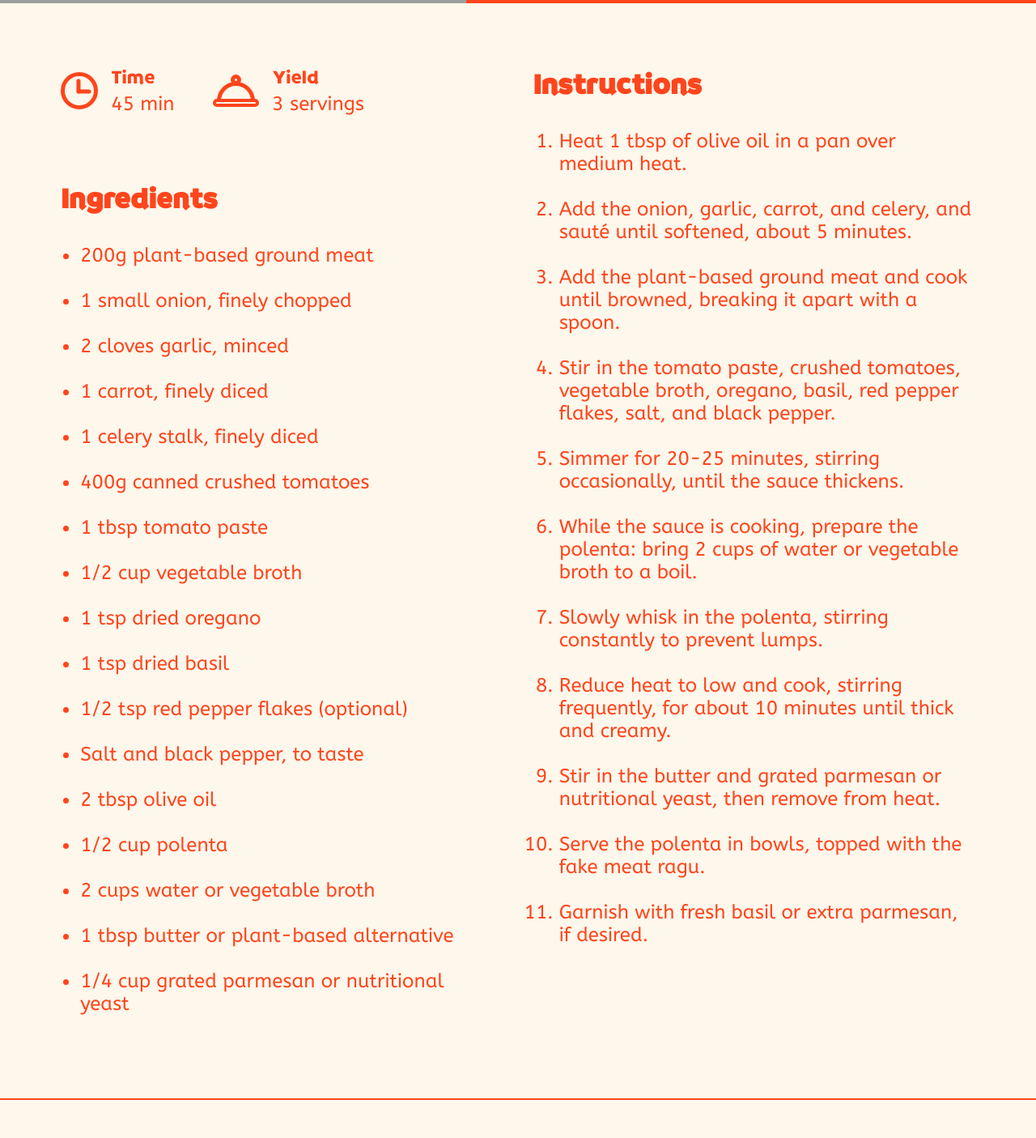
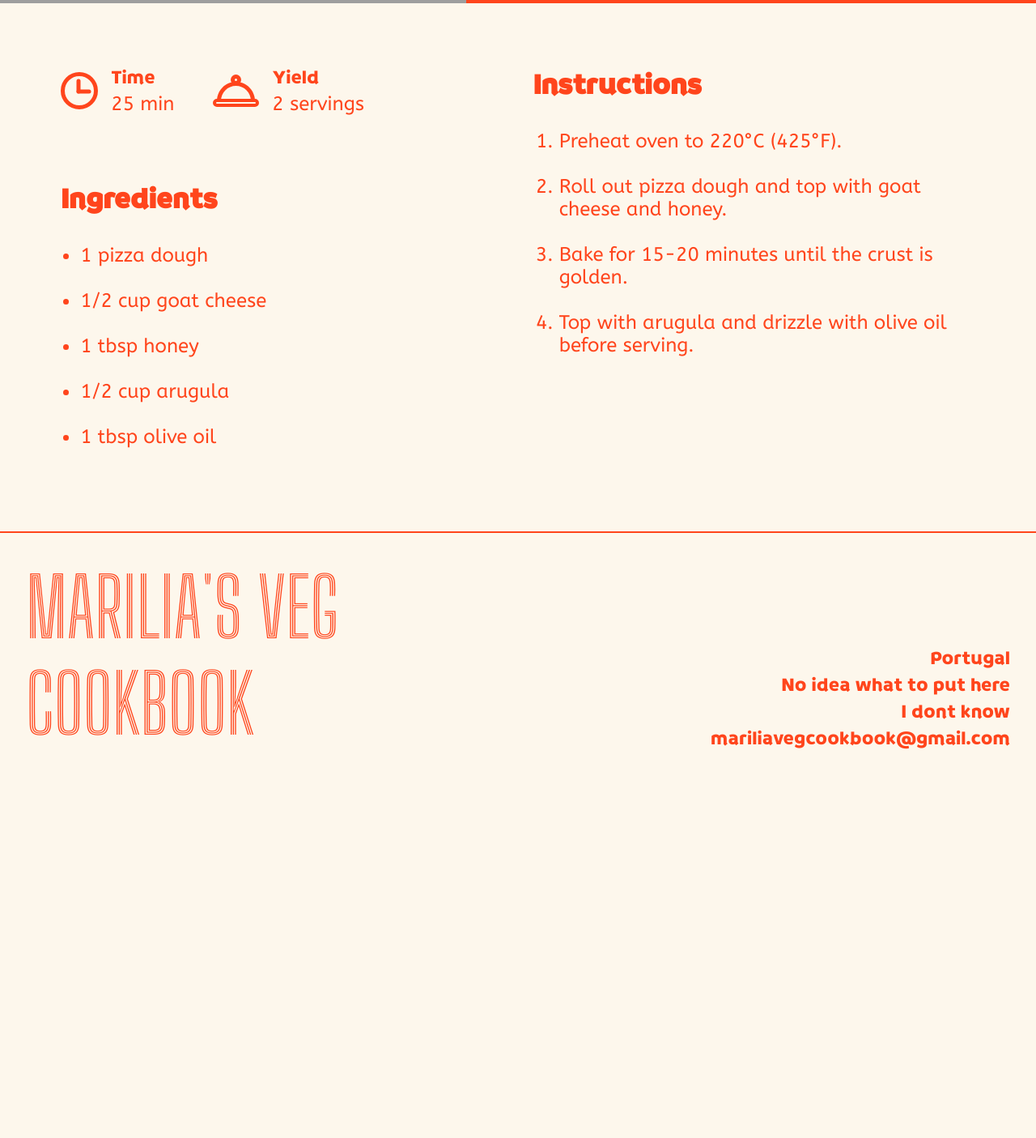
Before and after one commit to MariliaNewton/marilias-veg-cookbook, a React (Vite) app: page /recipes/15 in a window 1280 px wide. Shown: the part 732-2137 px from the top of the page at 81% size. After the commit the page ends 1692 px from the top, so only its background shows below. Built offline with nearby package versions, Linux system fonts and the light colour scheme; grey boxes are pictures that could not be loaded.

Commit message:
Add search functionality

```diff
--- a/src/components/latestRecipes.jsx
+++ b/src/components/latestRecipes.jsx
@@ -2,6 +2,7 @@ import previousUrl from "../assets/images/previous.svg";
 import nextUrl from "../assets/images/next.svg";
 import { fetchRecipes } from "../utils/fetchFunctions";
 import { useEffect, useState } from "react";
+import { Link } from "react-router-dom";
 
 export default function LatestRecipes() {
   const [lastRecipes, setLastRecipes] = useState([]);
@@ -31,11 +32,13 @@ export default function LatestRecipes() {
       <div className="recipes-thumbnail-container">
         {lastRecipes.map((recipe) => (
           <div key={recipe.id}>
-            <img src={recipe.imageUrl} alt="" />
-            <h3>{recipe.name}</h3>
-            <div className="latest-recipes-tag">
-              {recipe.category.toUpperCase()}
-            </div>
+            <Link to={`recipes/${recipe.id}`}>
+              <img src={recipe.imageUrl} alt="" />
+              <h3>{recipe.name}</h3>
+              <div className="latest-recipes-tag">
+                {recipe.category.toUpperCase()}
+              </div>
+            </Link>
           </div>
         ))}
       </div>
--- a/src/components/menu.jsx
+++ b/src/components/menu.jsx
@@ -1,17 +1,8 @@
 import menuBgUrl from "../assets/images/menu-bg.svg";
 import closeMenuUrl from "../assets/images/close-menu.svg";
-import searchMenuUrl from "../assets/images/search-menu.svg";
 import { Link } from "react-router-dom";
 
-export default function Menu({ handleClick, ref }) {
-  const testFetchCategories = [
-    "All",
-    "Breakfast",
-    "Dinner",
-    "Sweet",
-    "Protein",
-  ];
-
+export default function Menu({ handleClick }) {
   return (
     <div className="menu">
       <img src={menuBgUrl} alt="" />
@@ -22,19 +13,19 @@ export default function Menu({ handleClick, ref }) {
         <div className="menu-search">
           <input type="text" name="" id="" />
         </div>
-        <Link to="/recipes" onClick={handleClick}>
+        <Link to="/recipes/?filter=all" onClick={handleClick}>
           All recipes
         </Link>
-        <Link to="/recipes" onClick={handleClick}>
+        <Link to="/recipes/?filter=main" onClick={handleClick}>
           Main dishes
         </Link>
-        <Link to="/recipes" onClick={handleClick}>
+        <Link to="/recipes/?filter=breakfast" onClick={handleClick}>
           Breakfast
         </Link>
-        <Link to="/recipes" onClick={handleClick}>
+        <Link to="/recipes/?filter=sweet" onClick={handleClick}>
           Sweet
         </Link>
-        <Link to="/recipes" onClick={handleClick}>
+        <Link to="/recipes/?filter=vegan" onClick={handleClick}>
           Vegan
         </Link>
       </div>
--- a/src/index.css
+++ b/src/index.css
@@ -216,6 +216,11 @@ header > nav {
   margin: 1rem 0.25rem;
 }
 
+.recipes-thumbnail-container a {
+  text-decoration: none;
+  color: var(--blue);
+}
+
 .latest-recipes-tag {
   z-index: 100;
   background-color: var(--orange);
@@ -351,18 +356,18 @@ footer a {
   font-size: 1.5rem;
 }
 
-.filtered-recipes-page {
+.recipes-page {
   padding: 2rem 4.7rem;
 }
 
-.filtered-recipes-page a {
+.recipes-page a {
   text-decoration: none;
   color: var(--blue);
   /*font-family: "Braah One"; */
   /* font-size: 1.5rem; */
 }
 
-.filtered-recipes-page h1 {
+.recipes-page h1 {
   font-size: 6.25rem;
   font-family: "Big Shoulders Inline Display";
   font-weight: 400;
@@ -370,7 +375,7 @@ footer a {
   margin: 0 0 2rem 0;
 }
 
-.filtered-recipes-page > div {
+.recipes-page > div {
   display: grid;
   gap: 3.5rem;
   grid-template-columns: repeat(auto-fill, minmax(18.25rem, 1fr));
@@ -378,14 +383,26 @@ footer a {
   color: var(--blue);
 }
 
-.filtered-recipes-page img {
+div.recipes-no-results {
+  display: inline-block;
+  justify-items: left;
+  width: 100%;
+}
+
+div.recipes-no-results h2 {
+  color: var(--orange);
+  max-width: 100%;
+  text-align: left;
+}
+
+.recipes-page img {
   height: 20.75rem;
   width: 18.25rem;
   object-fit: cover;
   border-radius: 1.6rem;
 }
 
-.filtered-recipes-page h2 {
+.recipes-page h2 {
   margin: 1rem 0.25rem;
   max-width: 18.25rem;
   text-align: center;
--- a/src/pages/Recipe.jsx
+++ b/src/pages/Recipe.jsx
@@ -1,58 +1,31 @@
 import recipeHeaderBgUrl from "../assets/images/recipe-header-bg.svg";
 import recipeTime from "../assets/images/time.svg";
 import recipeServings from "../assets/images/servings.svg";
+import { fetchRecipe } from "../utils/fetchFunctions";
+import { useParams } from "react-router-dom";
+import { useEffect, useState } from "react";
 
 export default function Recipe() {
-  const testFetchRecipe = {
-    id: 1,
-    name: "Fake Meat Ragu & Polenta",
-    category: "main",
-    imageUrl: "/testLatestRecipes/fakeMeatRagu.jpg",
-    time: "45 min",
-    servings: 3,
-    tags: ["vegan", "comfort food", "gluten-free"],
-    difficulty: "Easy",
-    ingredients: [
-      "200g plant-based ground meat",
-      "1 small onion, finely chopped",
-      "2 cloves garlic, minced",
-      "1 carrot, finely diced",
-      "1 celery stalk, finely diced",
-      "400g canned crushed tomatoes",
-      "1 tbsp tomato paste",
-      "1/2 cup vegetable broth",
-      "1 tsp dried oregano",
-      "1 tsp dried basil",
-      "1/2 tsp red pepper flakes (optional)",
-      "Salt and black pepper, to taste",
-      "2 tbsp olive oil",
-      "1/2 cup polenta",
-      "2 cups water or vegetable broth",
-      "1 tbsp butter or plant-based alternative",
-      "1/4 cup grated parmesan or nutritional yeast",
-    ],
-    instructions: [
-      "Heat 1 tbsp of olive oil in a pan over medium heat.",
-      "Add the onion, garlic, carrot, and celery, and sauté until softened, about 5 minutes.",
-      "Add the plant-based ground meat and cook until browned, breaking it apart with a spoon.",
-      "Stir in the tomato paste, crushed tomatoes, vegetable broth, oregano, basil, red pepper flakes, salt, and black pepper.",
-      "Simmer for 20-25 minutes, stirring occasionally, until the sauce thickens.",
-      "While the sauce is cooking, prepare the polenta: bring 2 cups of water or vegetable broth to a boil.",
-      "Slowly whisk in the polenta, stirring constantly to prevent lumps.",
-      "Reduce heat to low and cook, stirring frequently, for about 10 minutes until thick and creamy.",
-      "Stir in the butter and grated parmesan or nutritional yeast, then remove from heat.",
-      "Serve the polenta in bowls, topped with the fake meat ragu.",
-      "Garnish with fresh basil or extra parmesan, if desired.",
-    ],
-  };
+  const [recipe, setRecipe] = useState(null);
+  const { id } = useParams();
+
+  useEffect(() => {
+    async function loadRecipe() {
+      const rec = await fetchRecipe(id);
+      rec && setRecipe(rec);
+    }
+    loadRecipe();
+  }, []);
 
   return (
     <>
+      {recipe && (
+        <>
           <div className="recipe-page-top">
-        <img src={testFetchRecipe.imageUrl} alt="" />
+            <img src={recipe.imageUrl} alt="" />
             <div>
               <img src={recipeHeaderBgUrl} alt=""></img>
-          <h1>Fake meat ragu & polenta</h1>
+              <h1>{recipe.name}</h1>
             </div>
           </div>
           <div className="recipe-page-bottom">
@@ -62,21 +35,21 @@ export default function Recipe() {
                   <img src={recipeTime} alt="" />
                   <div>
                     <p>Time</p>
-                <span>{testFetchRecipe.time}</span>
+                    <span>{recipe.time}</span>
                   </div>
                 </div>
                 <div className="recipe-servings">
                   <img src={recipeServings} alt="" />
                   <div>
                     <p>Yield</p>
-                <span>{testFetchRecipe.servings} servings</span>
+                    <span>{recipe.servings} servings</span>
                   </div>
                 </div>
               </div>
               <div className="recipe-page-ingredients">
                 <h2>Ingredients</h2>
                 <ul>
-              {testFetchRecipe.ingredients.map((ing, index) => (
+                  {recipe.ingredients.map((ing, index) => (
                     <li key={index}>{ing}</li>
                   ))}
                 </ul>
@@ -85,12 +58,14 @@ export default function Recipe() {
             <div className="recipe-page-bottom-right">
               <h2>Instructions</h2>
               <ol>
-            {testFetchRecipe.instructions.map((ins, index) => (
+                {recipe.instructions.map((ins, index) => (
                   <li key={index}>{ins}</li>
                 ))}
               </ol>
             </div>
           </div>
         </>
+      )}
+    </>
   );
 }
--- a/src/pages/Recipes.jsx
+++ b/src/pages/Recipes.jsx
@@ -1,26 +1,69 @@
 import { useState, useEffect } from "react";
 import { fetchRecipes } from "../utils/fetchFunctions";
-import { Link } from "react-router-dom";
+import { Link, useSearchParams } from "react-router-dom";
 
 export default function Recipes() {
-  const [recipesList, setRecipesList] = useState([]);
-  const search = null;
+  const [searchParams, setSearchParams] = useSearchParams();
+  const [recipes, setRecipes] = useState([]);
+  const categories = [
+    "lunch",
+    "breakfast",
+    "dinner",
+    "vegan",
+    "healthy",
+    "japanese",
+    "french",
+    "brazilian",
+    "sweet",
+    "main",
+  ];
+
+  let typeFilter = searchParams.get("filter") || "";
+
+  if (
+    typeFilter.toLowerCase() === "all" ||
+    typeFilter.toLowerCase() === "all recipes"
+  )
+    typeFilter = "";
 
   useEffect(() => {
     async function loadRecipes() {
       const data = await fetchRecipes();
-      setRecipesList(data);
+      setRecipes(data);
     }
     loadRecipes();
   }, []);
 
+  const displayedRecipes = typeFilter ? filterRecipes(typeFilter) : recipes;
+
+  function filterRecipes() {
+    const search = typeFilter.toLowerCase();
+    return recipes.filter(
+      (rec) =>
+        rec.category === search ||
+        rec.name.toLowerCase().includes(search) ||
+        rec.tags.some((tag) => tag.includes(search)) ||
+        rec.ingredients.some((ing) => ing.includes(search))
+    );
+  }
+
   return (
-    <div className="filtered-recipes-page">
+    <div className="recipes-page">
       <h1>
-        {(search && `RESULTS FOR: "${search.toUpperCase()}"`) || "ALL RECIPES"}
+        {typeFilter
+          ? categories.some((cat) => cat === typeFilter.toLowerCase())
+            ? `${typeFilter.toUpperCase()}`
+            : `RESULTS FOR: "${typeFilter.toUpperCase()}"`
+          : "ALL RECIPES"}
       </h1>
+      {displayedRecipes.length === 0 && (
+        <div className="recipes-no-results">
+          <h2>It seems that I don't have any recipes for your search :(</h2>
+          <h2>You can try something else or browse through the categories!</h2>
+        </div>
+      )}
       <div>
-        {recipesList.map((recipe) => (
+        {displayedRecipes.map((recipe) => (
           <div key={recipe.id}>
             <Link to={`${recipe.id}`}>
               <img src={recipe.imageUrl} alt="" />
--- a/src/utils/fetchFunctions.js
+++ b/src/utils/fetchFunctions.js
@@ -21,8 +21,8 @@ export async function fetchRecipe(id) {
         `Failed to fetch recipes: ${res.status} ${res.statusText}`
       );
     const data = await res.json();
-    const recipe = data.filter((rec) => rec.id === id);
-    return recipe;
+    const recipe = data.filter((rec) => rec.id === +id);
+    return recipe[0];
   } catch (err) {
     console.error(("Error fetching recipes:", err));
     return [];
```
Also changed, not shown: src/components/browseSection.jsx (+12 -11 lines). Lines whose indentation alone changed are shown as unchanged.
